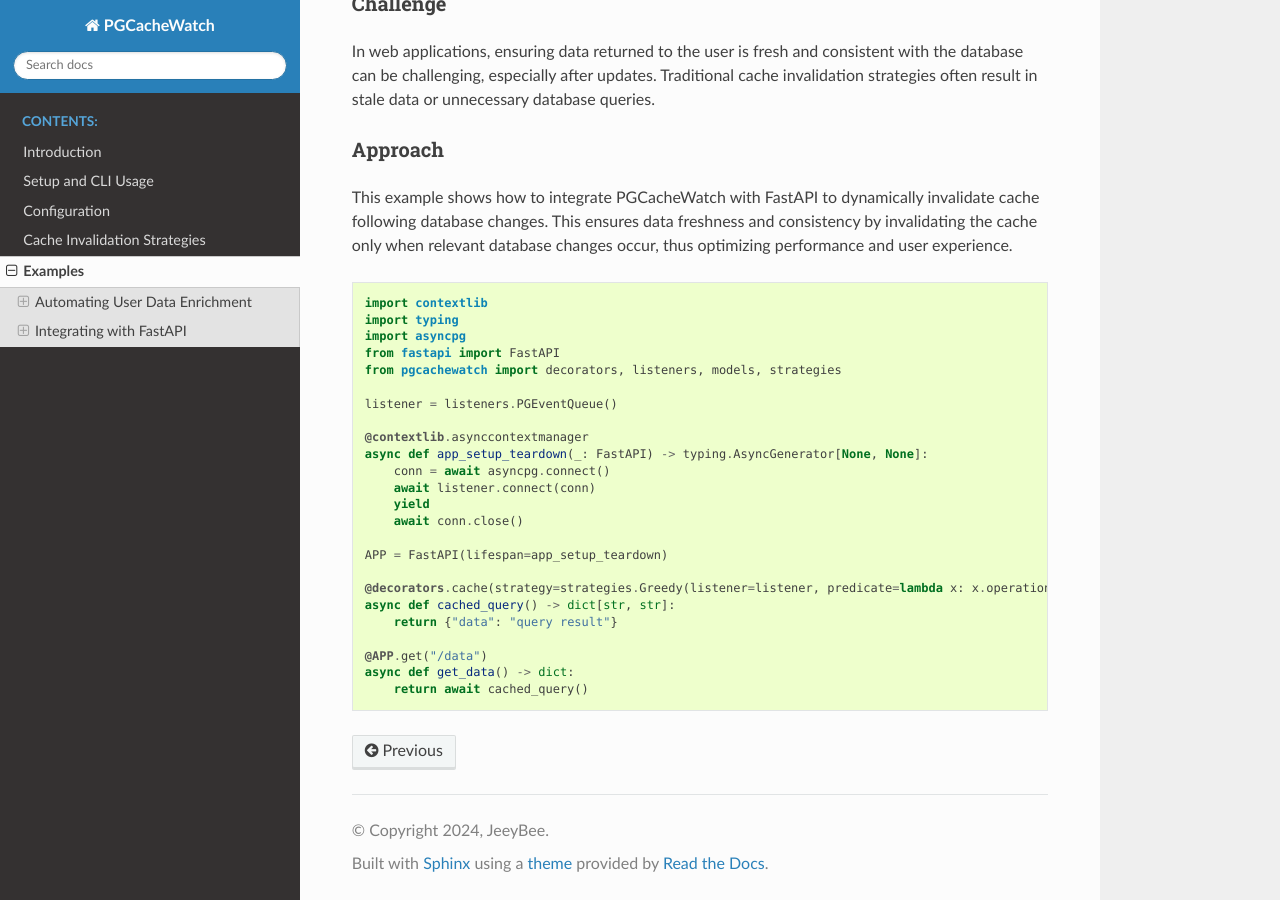
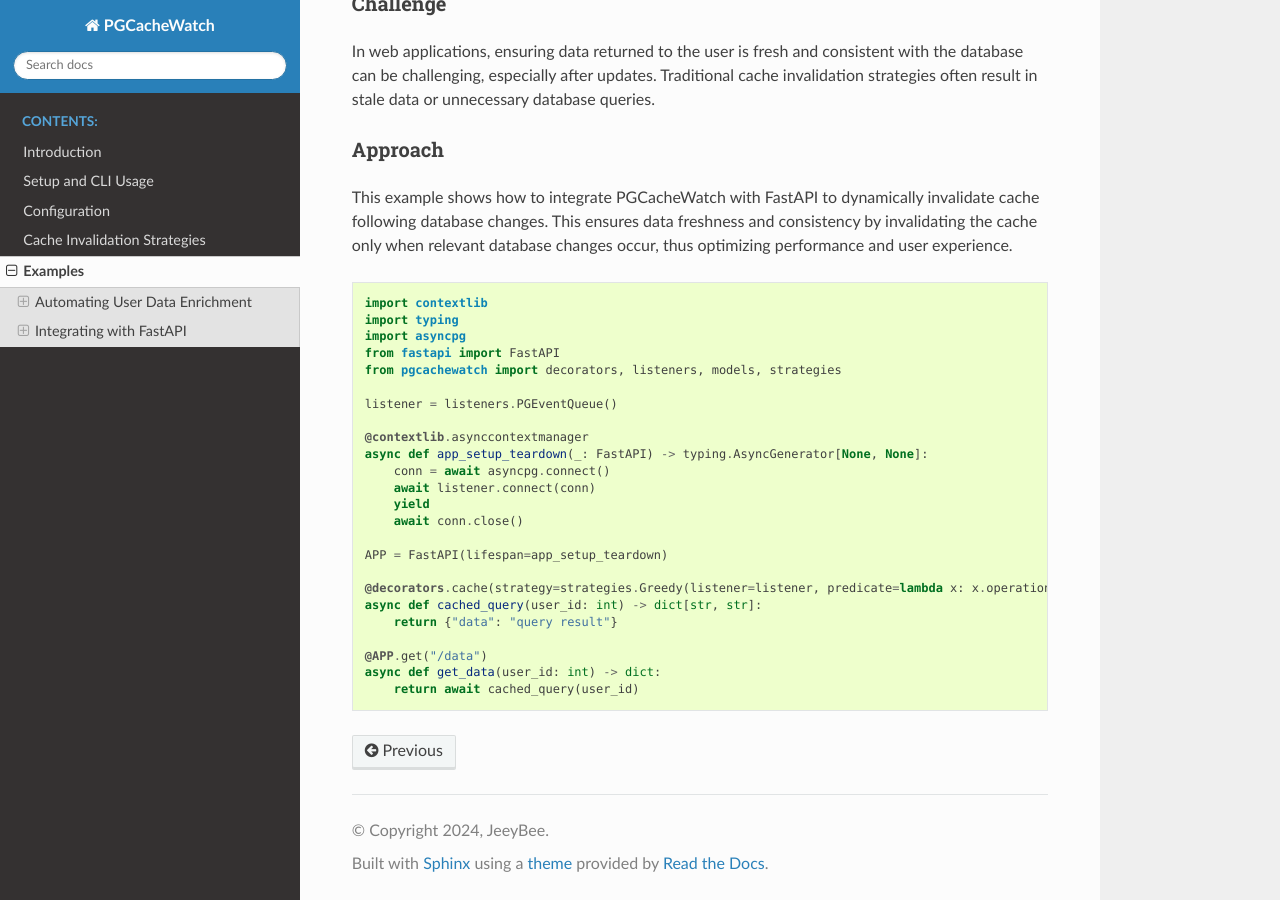
Before and after one commit to janbjorge/PGCacheWatch, a Sphinx documentation site: the page built from docs/examples.md, in a window 1280 px wide and 900 px high, scrolled down 1164 px. Built offline with Sphinx 7.4.7 and the Read the Docs theme 2.0.0, drawn with Linux system fonts in a browser that asks for light colours.

Commit message:
Add user-id to fastapi ex.

````diff
--- a/docs/examples.md
+++ b/docs/examples.md
@@ -65,10 +65,10 @@
 APP = FastAPI(lifespan=app_setup_teardown)
 
 @decorators.cache(strategy=strategies.Greedy(listener=listener, predicate=lambda x: x.operation == "update"))
-async def cached_query() -> dict[str, str]:
+async def cached_query(user_id: int) -> dict[str, str]:
     return {"data": "query result"}
 
 @APP.get("/data")
-async def get_data() -> dict:
-    return await cached_query()
+async def get_data(user_id: int) -> dict:
+    return await cached_query(user_id)
 ```
````
Also changed, not shown: README.md (+3 -3 lines).
